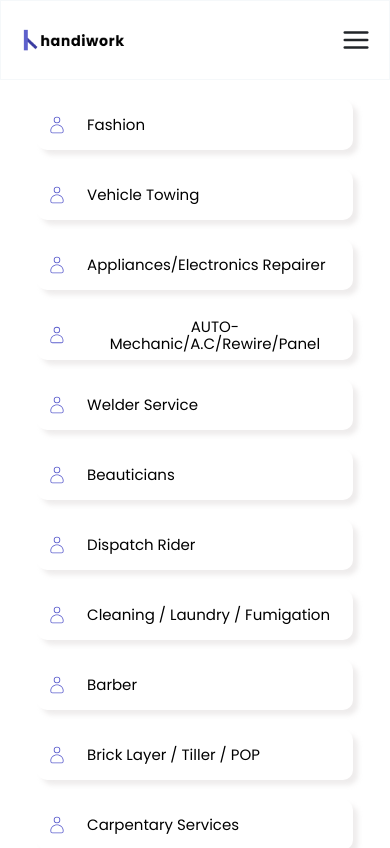
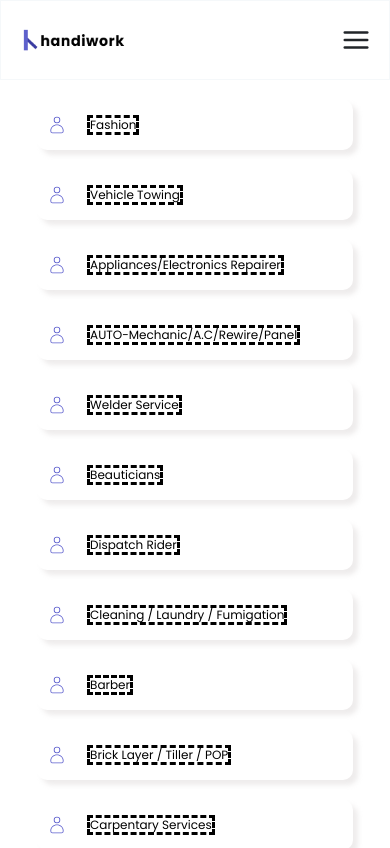
Before and after one commit to Cannyokpoto/page-handiwork, a React (Vite) app: page /market-place in a window 390 px wide. Shown: the top 848 px of the page. Built offline with nearby package versions, Linux system fonts and the light colour scheme; no server answers; a web font is replaced by a local one.

Commit message:
latest chages

```diff
--- a/src/Components/CategoryBox/CategoryBox.css
+++ b/src/Components/CategoryBox/CategoryBox.css
@@ -357,9 +357,10 @@
 
 
 .second-category-box .mobile-category-layout .category-row a p{
-    font-size: 15px;
+    font-size: 12px;
     color: var(--energyBlack);
-    text-align: center;
+    text-align: left;
+    border: dashed;
 }
 
 
```
